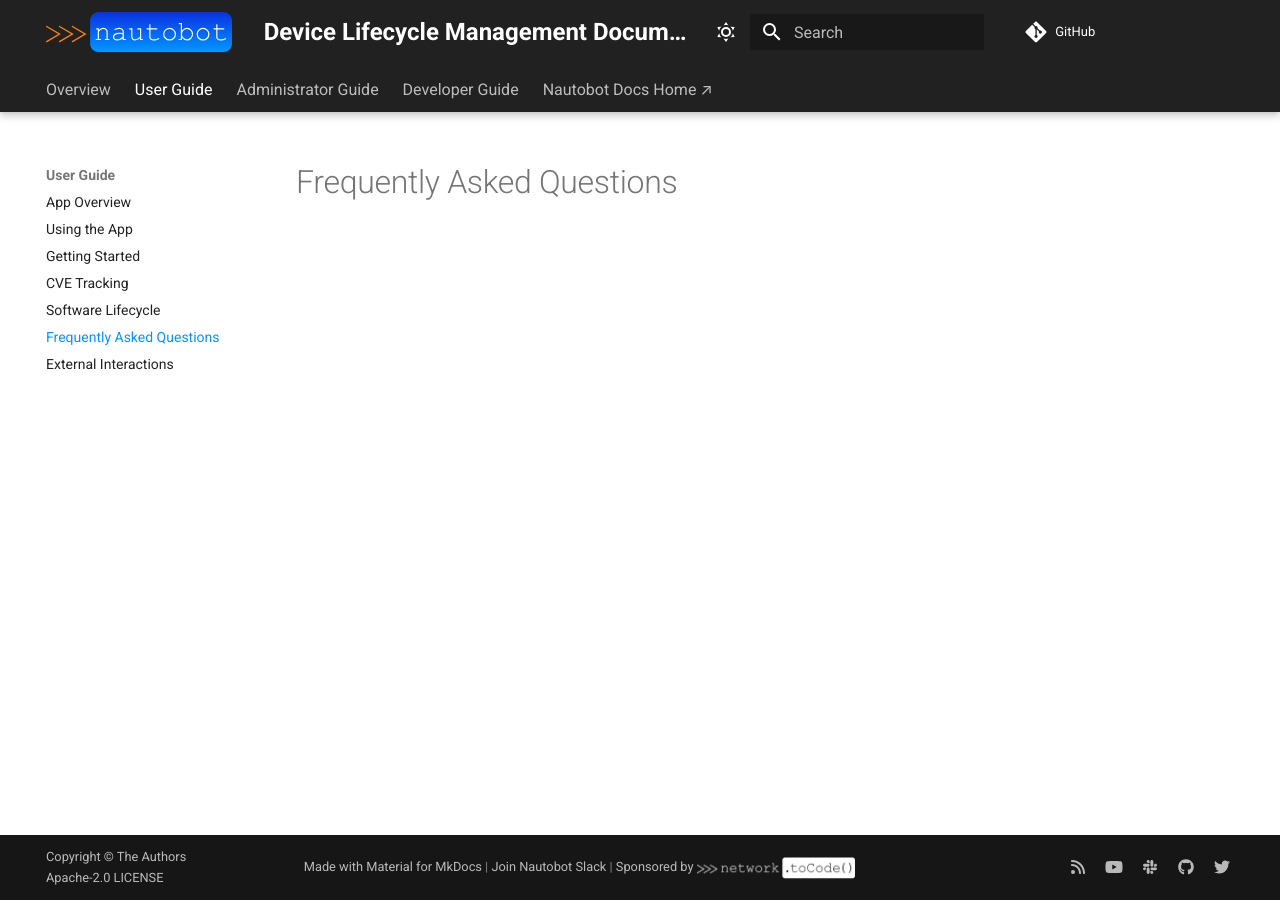
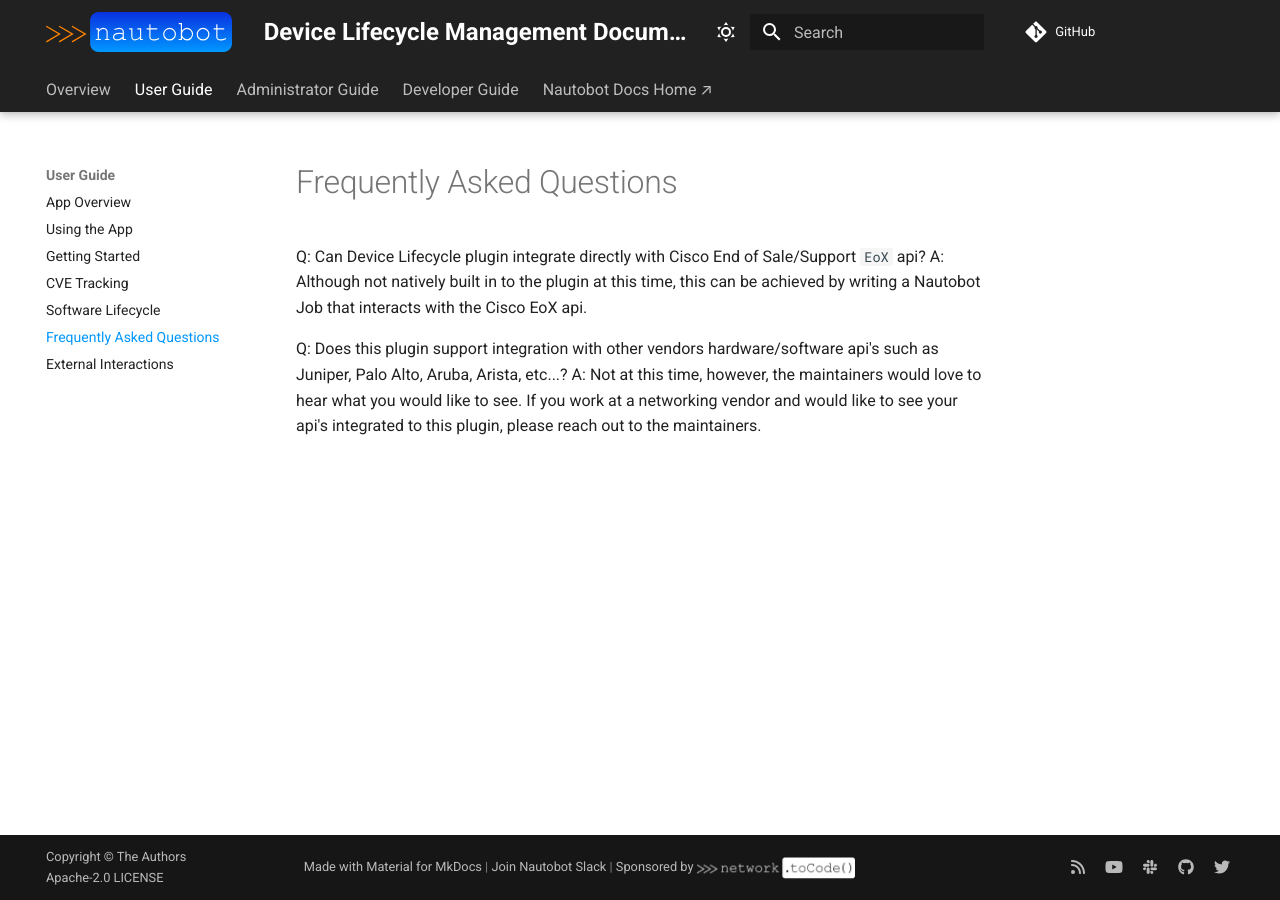
Before and after one commit to nautobot/nautobot-app-device-lifecycle-mgmt, an MkDocs documentation site: the page built from docs/user/faq.md, in a window 1280 px wide. Built offline with MkDocs 1.6.1 and Material for MkDocs 9.7.7, drawn with Linux system fonts in a browser that asks for light colours; comment, search, counter and statistics services are not loaded.

Commit message:
add several FAQ that are commonly asked

```diff
--- a/docs/user/faq.md
+++ b/docs/user/faq.md
@@ -1 +1,7 @@
 # Frequently Asked Questions
+
+Q:  Can Device Lifecycle plugin integrate directly with Cisco End of Sale/Support `EoX` api?
+A:  Although not natively built in to the plugin at this time, this can be achieved by writing a Nautobot Job that interacts with the Cisco EoX api.
+
+Q:  Does this plugin support integration with other vendors hardware/software api's such as Juniper, Palo Alto, Aruba, Arista, etc...?
+A:  Not at this time, however, the maintainers would love to hear what you would like to see.  If you work at a networking vendor and would like to see your api's integrated to this plugin, please reach out to the maintainers.
```
